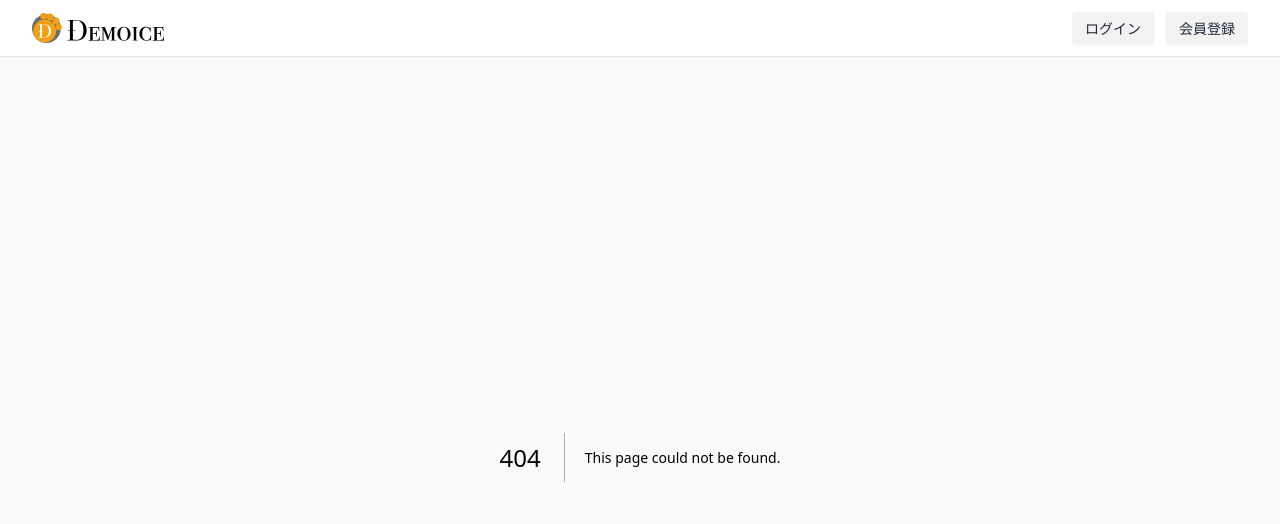
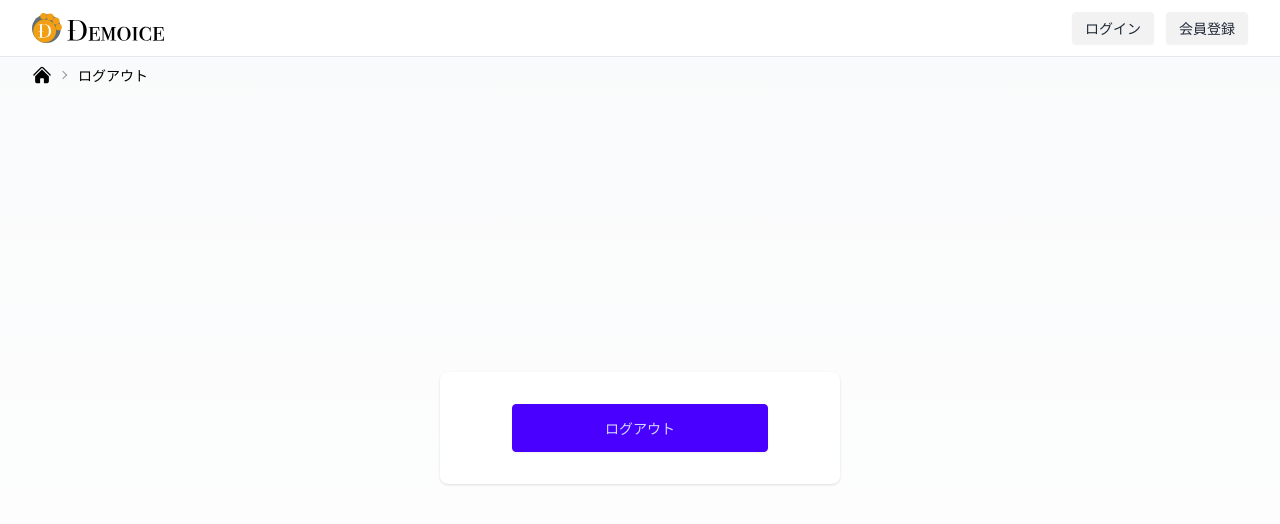
Before and after one commit to demoice-jp/demoice, a Next.js app: page /auth/signout in a window 1280 px wide. Before the commit this address had no page. Shown: the top 524 px of the page. Built offline with nearby package versions, Linux system fonts and the light colour scheme.

Commit message:
#11 ログアウトページを作成

```diff
--- /dev/null
+++ b/src/app/auth/signout/page.tsx
@@ -0,0 +1,26 @@
+import Breadcrumbs from "@/components/breadcrumbs";
+
+export default function Page() {
+  return (
+    <div className="flex w-full items-center justify-center flex-col">
+      <Breadcrumbs currentPage="ログアウト" />
+      <main className="w-full h-full">
+        <section className="w-full h-[calc(100vh_-_95px)]">
+          <div className="flex flex-col h-full items-center justify-center px-6 py-8 mx-auto lg:py-0 sm:max-w-md">
+            <div className="w-full bg-white rounded-lg shadow dark:border -mt-9 xl:p-0 dark:bg-gray-800 dark:border-gray-700">
+              <div className="p-6 space-y-4 md:space-y-6 sm:p-8">
+                <div className="flex flex-col justify-center items-center mx-10">
+                  <form className="w-full">
+                    <button type="submit" className="btn btn-primary w-full">
+                      ログアウト
+                    </button>
+                  </form>
+                </div>
+              </div>
+            </div>
+          </div>
+        </section>
+      </main>
+    </div>
+  );
+}
```
